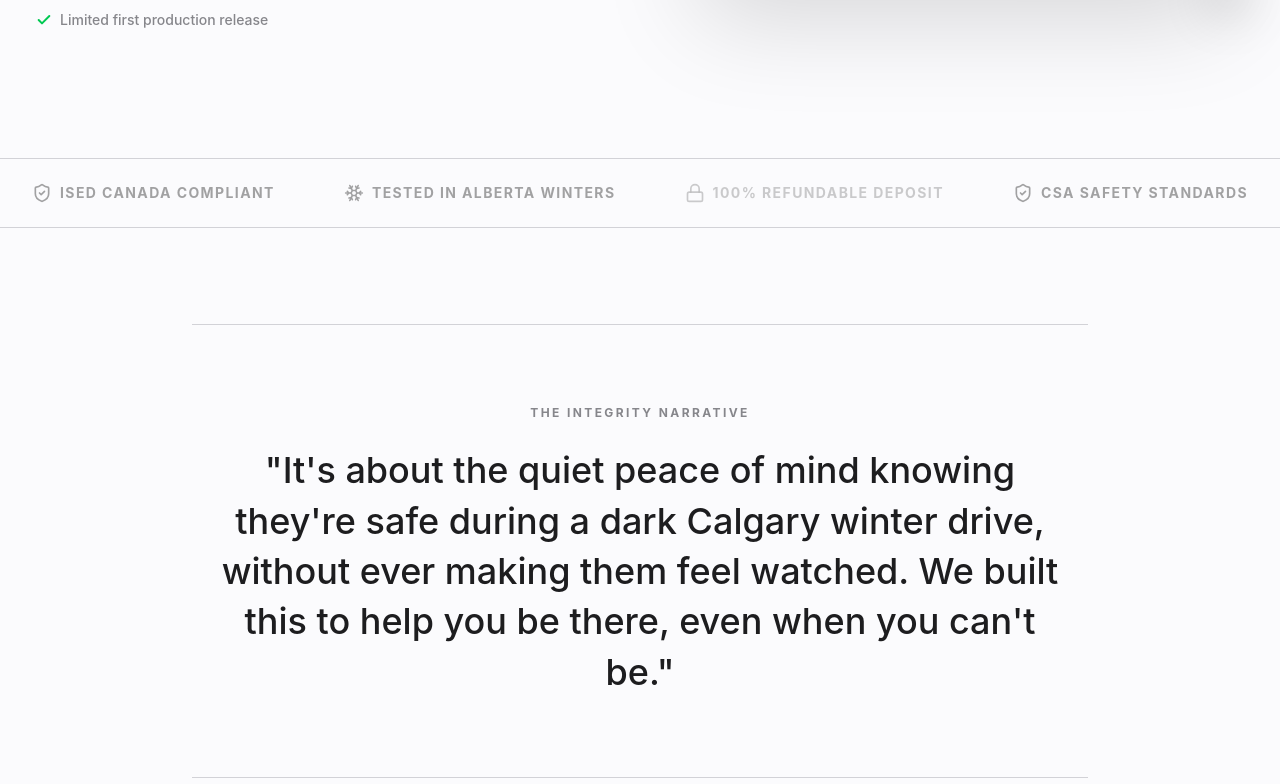
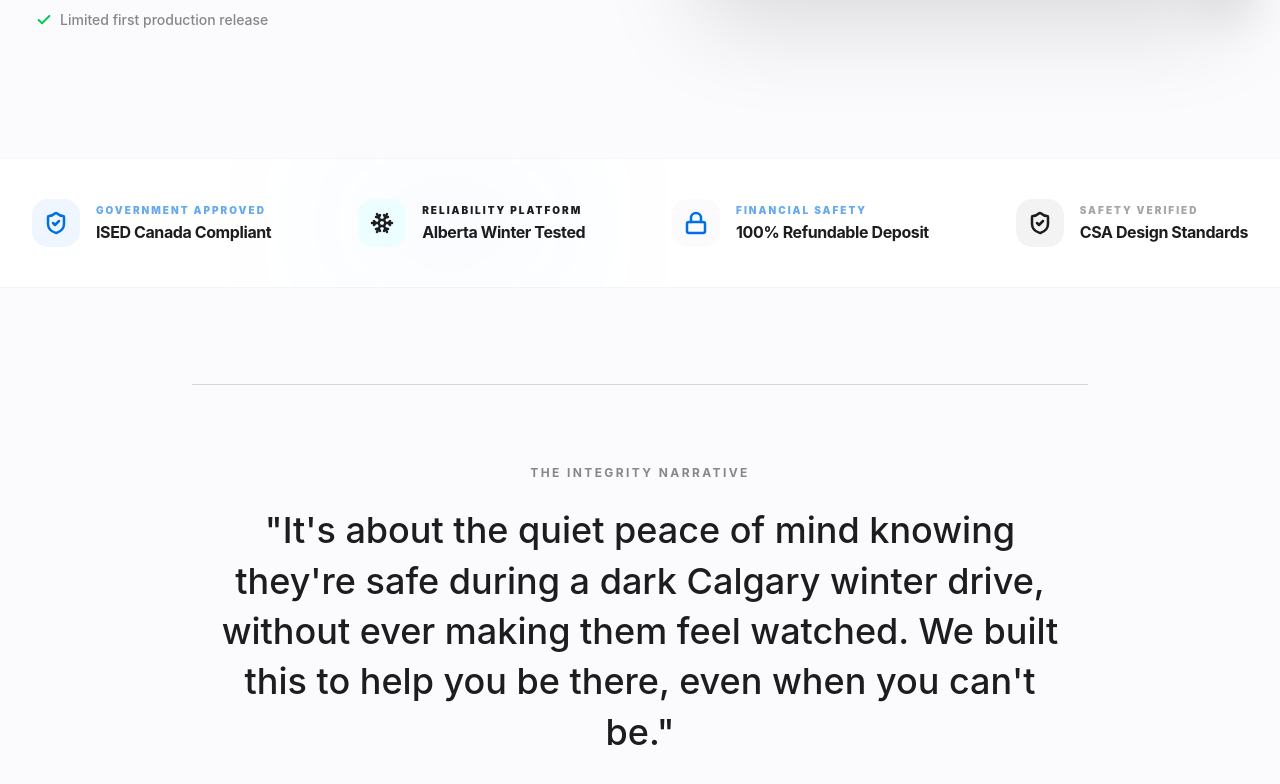
Before and after one commit to MaverickKing17/astrateq-prelaunch-funnel, a React (Vite) app: page / in a window 1280 px wide. Shown: the part 778-1562 px from the top of the page. Built offline with nearby package versions, Linux system fonts and the light colour scheme.

Commit message:
feat(ui): Enhance trust banner with subtle animations and glows
Improves the trust banner component by adding subtle background glows for visual depth and hover animations to individual trust badges. This aims to increase user engagement and reinforce the trustworthiness of the product.

```diff
--- a/src/App.tsx
+++ b/src/App.tsx
@@ -198,21 +198,64 @@ const EmotionalNarrative = () => {
 
 const TrustBanner = () => {
   return (
-    <div className="bg-brand-bg/50 border-y border-brand-border py-6 overflow-hidden">
-      <div className="max-w-7xl mx-auto px-4 sm:px-6 lg:px-8">
-        <div className="flex flex-wrap justify-center md:justify-between items-center gap-8 opacity-40 grayscale hover:grayscale-0 transition-all duration-700">
-           <div className="flex items-center gap-2 font-display font-bold text-sm tracking-widest uppercase">
-             <ShieldCheck className="text-brand-dark" size={20} /> ISED CANADA COMPLIANT
-           </div>
-           <div className="flex items-center gap-2 font-display font-bold text-sm tracking-widest uppercase">
-             <Snowflake className="text-brand-dark" size={20} /> TESTED IN ALBERTA WINTERS
-           </div>
-           <div className="flex items-center gap-2 font-display font-bold text-sm tracking-widest uppercase text-brand-primary/80">
-             <Lock size={20} /> 100% REFUNDABLE DEPOSIT
-           </div>
-           <div className="flex items-center gap-2 font-display font-bold text-sm tracking-widest uppercase">
-             <ShieldCheck className="text-brand-dark" size={20} /> CSA SAFETY STANDARDS
-           </div>
+    <div className="bg-white border-y border-gray-100 py-10 overflow-hidden relative">
+      {/* Subtle Background Glows */}
+      <div className="absolute top-1/2 left-1/4 -translate-y-1/2 w-64 h-24 bg-brand-primary/5 blur-[80px] rounded-full pointer-events-none" />
+      <div className="absolute top-1/2 right-1/4 -translate-y-1/2 w-64 h-24 bg-brand-cyan/5 blur-[80px] rounded-full pointer-events-none" />
+
+      <div className="max-w-7xl mx-auto px-4 sm:px-6 lg:px-8 relative z-10">
+        <div className="flex flex-wrap justify-center lg:justify-between items-center gap-y-10 gap-x-12">
+          <motion.div
+            whileHover={{ y: -2 }}
+            className="flex items-center gap-4 group cursor-default"
+          >
+            <div className="p-3 rounded-2xl bg-blue-50 text-brand-primary transition-all group-hover:bg-brand-primary group-hover:text-white group-hover:shadow-lg group-hover:shadow-brand-primary/20">
+              <ShieldCheck size={24} strokeWidth={2.5} />
+            </div>
+            <div className="flex flex-col">
+              <span className="text-[10px] font-black uppercase tracking-[0.2em] text-brand-primary/60 mb-0.5">Government Approved</span>
+              <span className="font-display font-bold text-base text-brand-dark tracking-tight">ISED Canada Compliant</span>
+            </div>
+          </motion.div>
+
+          <motion.div
+            whileHover={{ y: -2 }}
+            className="flex items-center gap-4 group cursor-default"
+          >
+            <div className="p-3 rounded-2xl bg-cyan-50 text-brand-cyan transition-all group-hover:bg-brand-cyan group-hover:text-white group-hover:shadow-lg group-hover:shadow-brand-cyan/20">
+              <Snowflake size={24} strokeWidth={2.5} />
+            </div>
+            <div className="flex flex-col">
+              <span className="text-[10px] font-black uppercase tracking-[0.2em] text-brand-cyan/60 mb-0.5">Reliability Platform</span>
+              <span className="font-display font-bold text-base text-brand-dark tracking-tight">Alberta Winter Tested</span>
+            </div>
+          </motion.div>
+
+          <motion.div
+            whileHover={{ y: -2 }}
+            className="flex items-center gap-4 group cursor-default"
+          >
+            <div className="p-3 rounded-2xl bg-brand-bg text-brand-primary transition-all group-hover:bg-brand-primary group-hover:text-white group-hover:shadow-lg group-hover:shadow-brand-primary/20">
+              <Lock size={24} strokeWidth={2.5} />
+            </div>
+            <div className="flex flex-col">
+              <span className="text-[10px] font-black uppercase tracking-[0.2em] text-brand-primary/60 mb-0.5">Financial Safety</span>
+              <span className="font-display font-bold text-base text-brand-dark tracking-tight">100% Refundable Deposit</span>
+            </div>
+          </motion.div>
+
+          <motion.div
+            whileHover={{ y: -2 }}
+            className="flex items-center gap-4 group cursor-default"
+          >
+            <div className="p-3 rounded-2xl bg-brand-dark/5 text-brand-dark transition-all group-hover:bg-brand-dark group-hover:text-white group-hover:shadow-lg group-hover:shadow-brand-dark/20">
+              <ShieldCheck size={24} strokeWidth={2.5} />
+            </div>
+            <div className="flex flex-col">
+              <span className="text-[10px] font-black uppercase tracking-[0.2em] text-brand-dark/40 mb-0.5">Safety Verified</span>
+              <span className="font-display font-bold text-base text-brand-dark tracking-tight">CSA Design Standards</span>
+            </div>
+          </motion.div>
         </div>
       </div>
     </div>
```
